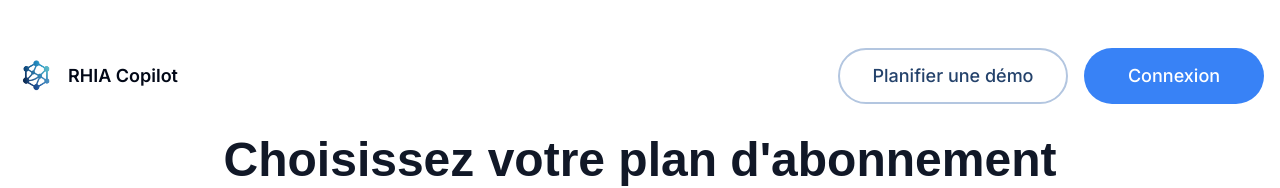
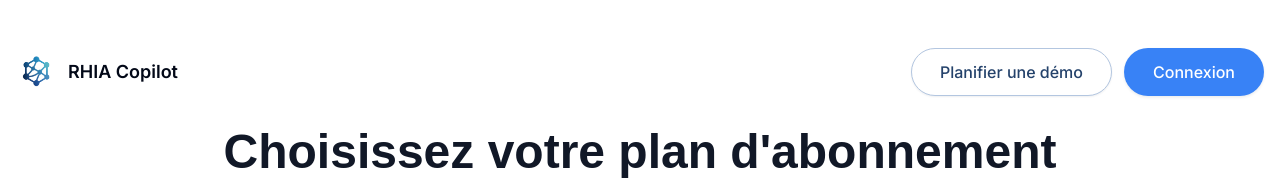
Before and after one commit to flt-mdt/rhia-copilot-dashboard, a React (Vite) app: page /subscription in a window 1280 px wide. Shown: the top 188 px of the page. Built offline with nearby package versions, Linux system fonts and the light colour scheme; no server answers; the HTML template or start-up script is replaced by a standard one; a web font is replaced by a local one.

Commit message:
Fix: Adjust button sizes on Subscription page
Reduced the size of the "Planifier une démo" and "Connexion" buttons on the Subscription page to match the design in the provided image.

```diff
--- a/src/pages/Subscription.tsx
+++ b/src/pages/Subscription.tsx
@@ -168,19 +168,19 @@ const Subscription = () => {
             />
             <span className="font-semibold text-lg">RHIA Copilot</span>
           </button>
-          {/* Buttons style à la pixel perfect */}
-          <div className="flex gap-4">
+          {/* Boutons pixel perfect */}
+          <div className="flex gap-3">
             <Button
               onClick={() => navigate('/schedule-demo')}
-              className="h-[56px] px-8 rounded-full border-2 border-[#b3c6e0] bg-white text-[#24426b] font-medium text-lg shadow-none hover:bg-[#f6fafd] hover:text-[#24426b] hover:border-[#3882f6] transition-all"
-              style={{ minWidth: 230, boxShadow: 'none', fontFamily: 'Inter, sans-serif' }}
+              className="h-12 px-7 rounded-full border-[1.5px] border-[#b3c6e0] bg-white text-[#24426b] font-medium text-base shadow-sm hover:bg-[#f6fafd] hover:text-[#24426b] hover:border-[#3882f6] transition-all"
+              style={{ boxShadow: '0 1px 2px 0 rgba(16,30,54,0.07)', fontFamily: 'Inter, sans-serif', minWidth: 170 }}
             >
               {t('common.planDemo')}
             </Button>
             <Button
               onClick={() => navigate('/login')}
-              className="h-[56px] px-8 rounded-full bg-[#3882f6] text-white font-medium text-lg border-2 border-transparent shadow-none hover:bg-[#2563eb] transition-all"
-              style={{ minWidth: 180, boxShadow: 'none', fontFamily: 'Inter, sans-serif' }}
+              className="h-12 px-7 rounded-full bg-[#3882f6] text-white font-medium text-base border-0 shadow-sm hover:bg-[#2563eb] transition-all"
+              style={{ boxShadow: '0 1.5px 3px 0 rgba(16,30,54,0.09)', fontFamily: 'Inter, sans-serif', minWidth: 140 }}
             >
               {t('common.signIn')}
             </Button>
```
